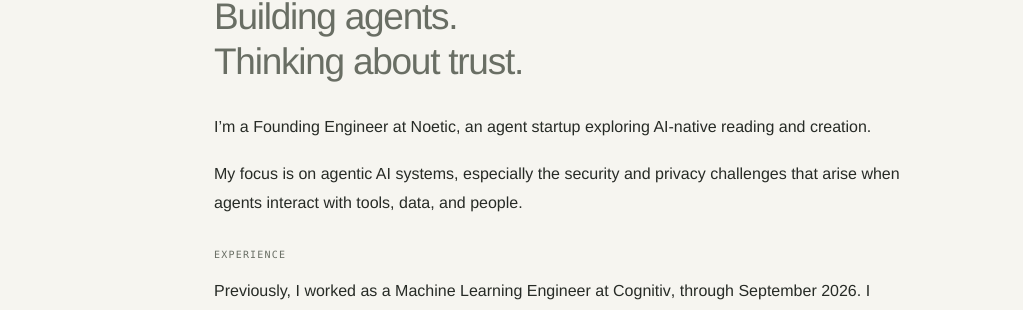
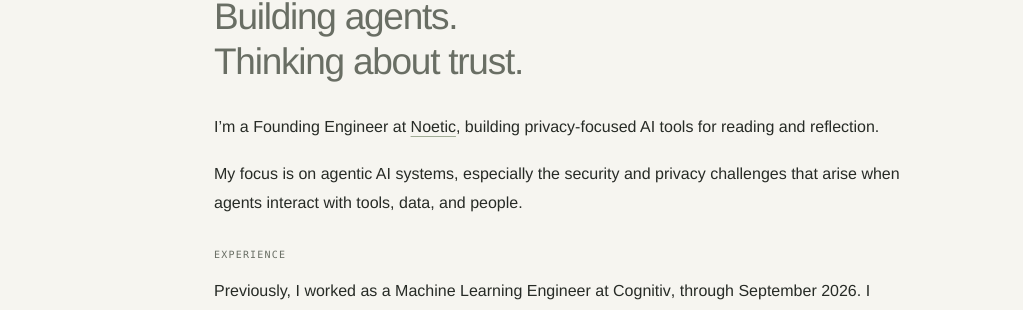
Before and after one commit to takkujunjieli/takkujunjieli.github.io, a Jekyll site: the page built from index.md, in a window 1280 px wide and 900 px high, scrolled down 405 px. Shown: the part 142-452 px from the top of the window, without its empty margins (128-1151 px from the left). Built offline with Jekyll 4.4.1, drawn with Linux system fonts in a browser that asks for light colours.

Commit message:
Update Noetic introduction and restore website link

```diff
--- a/index.md
+++ b/index.md
@@ -10,7 +10,7 @@ image:
   position: "center 52%"
 ---
 
-I'm a **Founding Engineer at Noetic**, an agent startup exploring AI-native reading and creation.
+I'm a **Founding Engineer at [Noetic](https://noetic-contemplation-lab.vercel.app/)**, building privacy-focused AI tools for reading and reflection.
 
 My focus is on **agentic AI systems**, especially the security and privacy challenges that arise when agents interact with tools, data, and people.
 
```
